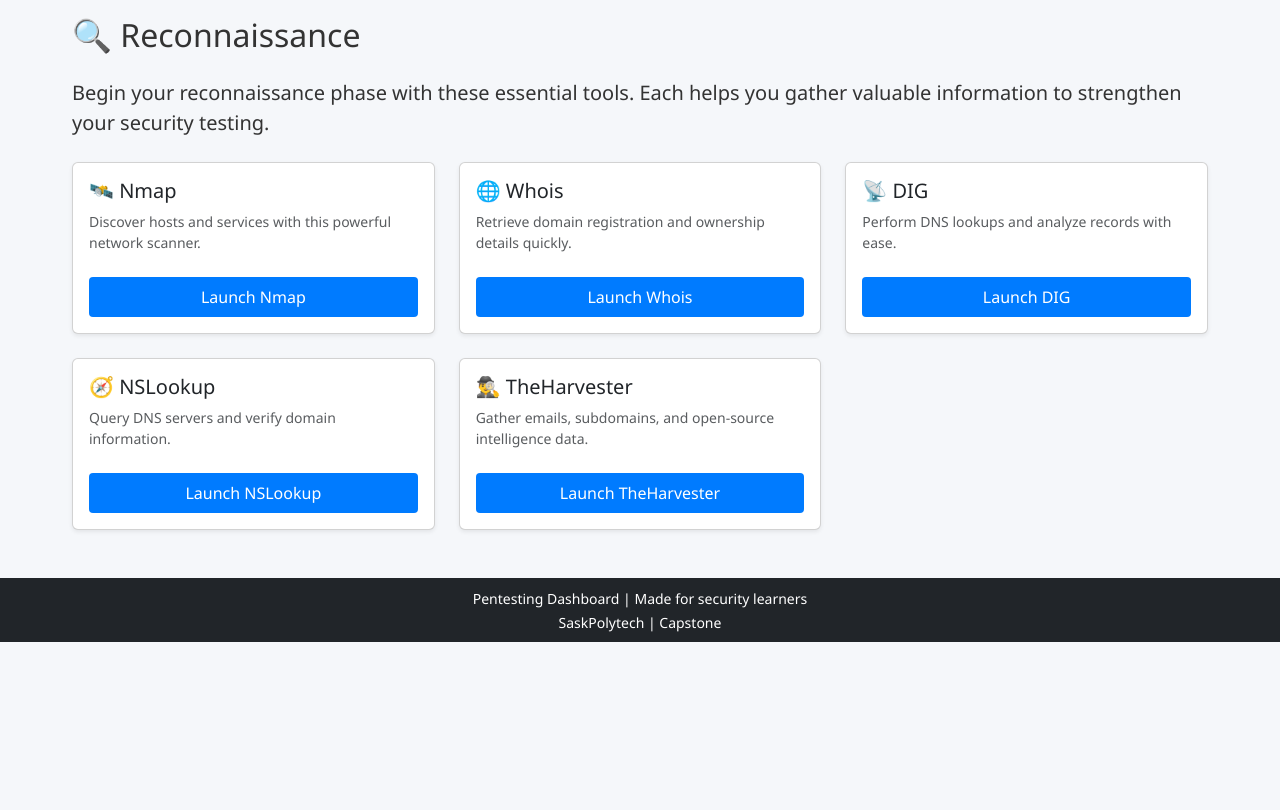
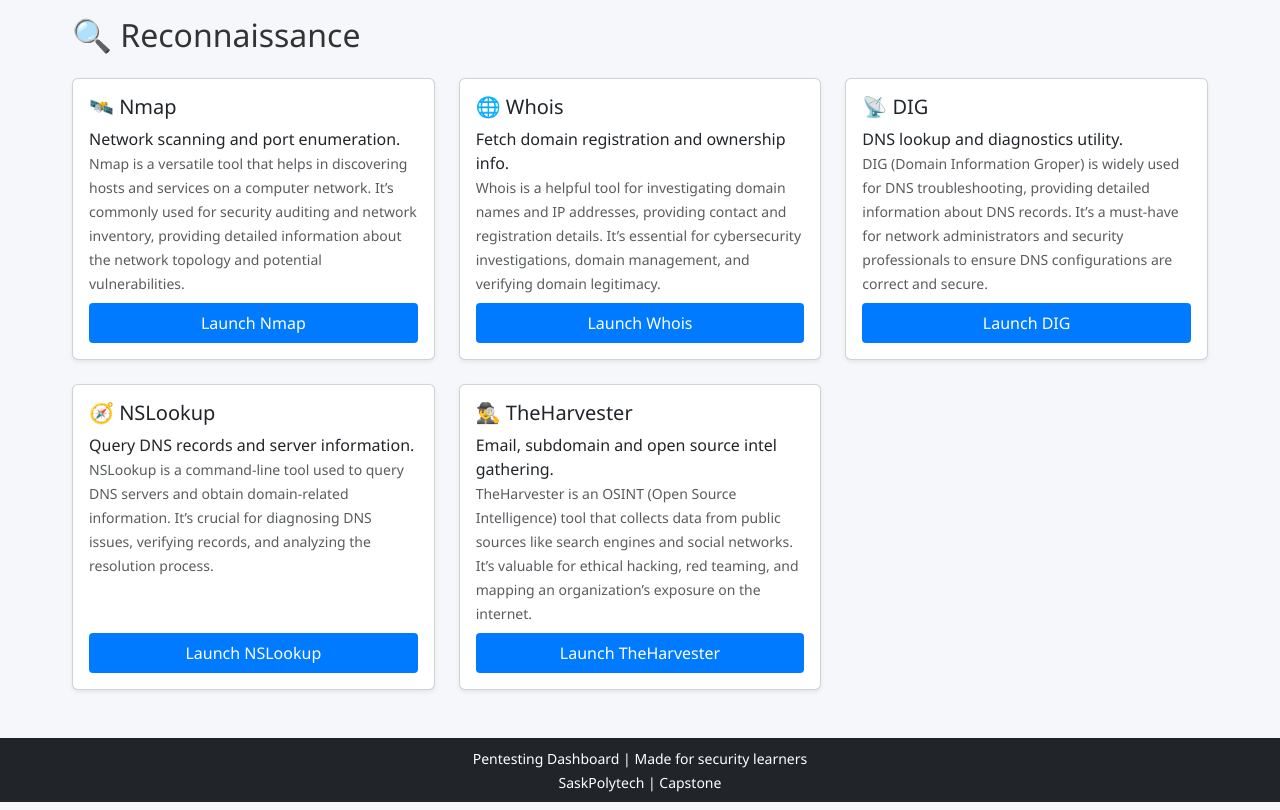
Before and after one commit to abhijeet-2108/Saskpoly_Capstone, a Flask app: page /stage1 in a window 1280 px wide. Shown: the part 104-914 px from the top of the page. Before the commit the page ends 746 px from the top, so only its background shows below. Run offline with Flask 3, Linux system fonts and the light colour scheme.

Commit message:
stage1_update2

```diff
--- a/templates/stage1/index.html
+++ b/templates/stage1/index.html
@@ -11,76 +11,93 @@
 
 <h2 class="mb-4">🔍 Reconnaissance</h2>
 
-<p class="lead mb-4">
-  Begin your reconnaissance phase with these essential tools. Each helps you gather valuable information to strengthen your security testing.
-</p>
-
 <div class="row row-cols-1 row-cols-md-2 row-cols-lg-3 g-4">
 
   <!-- Nmap -->
   <div class="col">
-    <div class="card h-100 shadow-sm d-flex flex-column">
+    <div class="card h-100 shadow-sm">
       <div class="card-body d-flex flex-column">
         <h5 class="card-title">🛰️ Nmap</h5>
-        <p class="card-text text-muted small flex-grow-1">
-          Discover hosts and services with this powerful network scanner.
+        <p class="card-text mb-2">
+          Network scanning and port enumeration.<br>
+          <span class="text-muted small">
+            Nmap is a versatile tool that helps in discovering hosts and services on a computer network.
+            It’s commonly used for security auditing and network inventory, providing detailed information about the network topology and potential vulnerabilities.
+          </span>
         </p>
-        <a href="{{ url_for('main_routes.stage1_nmap') }}" class="btn btn-primary mt-2">Launch Nmap</a>
+        <a href="{{ url_for('main_routes.stage1_nmap') }}" class="btn btn-primary mt-auto">Launch Nmap</a>
       </div>
     </div>
   </div>
 
   <!-- Whois -->
   <div class="col">
-    <div class="card h-100 shadow-sm d-flex flex-column">
+    <div class="card h-100 shadow-sm">
       <div class="card-body d-flex flex-column">
         <h5 class="card-title">🌐 Whois</h5>
-        <p class="card-text text-muted small flex-grow-1">
-          Retrieve domain registration and ownership details quickly.
+        <p class="card-text mb-2">
+          Fetch domain registration and ownership info.<br>
+          <span class="text-muted small">
+            Whois is a helpful tool for investigating domain names and IP addresses, providing contact and registration details.
+            It’s essential for cybersecurity investigations, domain management, and verifying domain legitimacy.
+          </span>
         </p>
-        <a href="{{ url_for('main_routes.stage1_whois') }}" class="btn btn-primary mt-2">Launch Whois</a>
+        <a href="{{ url_for('main_routes.stage1_whois') }}" class="btn btn-primary mt-auto">Launch Whois</a>
       </div>
     </div>
   </div>
 
   <!-- DIG -->
   <div class="col">
-    <div class="card h-100 shadow-sm d-flex flex-column">
+    <div class="card h-100 shadow-sm">
       <div class="card-body d-flex flex-column">
         <h5 class="card-title">📡 DIG</h5>
-        <p class="card-text text-muted small flex-grow-1">
-          Perform DNS lookups and analyze records with ease.
+        <p class="card-text mb-2">
+          DNS lookup and diagnostics utility.<br>
+          <span class="text-muted small">
+            DIG (Domain Information Groper) is widely used for DNS troubleshooting, providing detailed information about DNS records.
+            It’s a must-have for network administrators and security professionals to ensure DNS configurations are correct and secure.
+          </span>
         </p>
-        <a href="{{ url_for('main_routes.stage1_dig') }}" class="btn btn-primary mt-2">Launch DIG</a>
+        <a href="{{ url_for('main_routes.stage1_dig') }}" class="btn btn-primary mt-auto">Launch DIG</a>
       </div>
     </div>
   </div>
 
   <!-- NSLookup -->
   <div class="col">
-    <div class="card h-100 shadow-sm d-flex flex-column">
+    <div class="card h-100 shadow-sm">
       <div class="card-body d-flex flex-column">
         <h5 class="card-title">🧭 NSLookup</h5>
-        <p class="card-text text-muted small flex-grow-1">
-          Query DNS servers and verify domain information.
+        <p class="card-text mb-2">
+          Query DNS records and server information.<br>
+          <span class="text-muted small">
+            NSLookup is a command-line tool used to query DNS servers and obtain domain-related information.
+            It’s crucial for diagnosing DNS issues, verifying records, and analyzing the resolution process.
+          </span>
         </p>
-        <a href="{{ url_for('main_routes.stage1_nslookup') }}" class="btn btn-primary mt-2">Launch NSLookup</a>
+        <a href="{{ url_for('main_routes.stage1_nslookup') }}" class="btn btn-primary mt-auto">Launch NSLookup</a>
       </div>
     </div>
   </div>
 
   <!-- TheHarvester -->
   <div class="col">
-    <div class="card h-100 shadow-sm d-flex flex-column">
+    <div class="card h-100 shadow-sm">
       <div class="card-body d-flex flex-column">
         <h5 class="card-title">🕵️‍♂️ TheHarvester</h5>
-        <p class="card-text text-muted small flex-grow-1">
-          Gather emails, subdomains, and open-source intelligence data.
+        <p class="card-text mb-2">
+          Email, subdomain and open source intel gathering.<br>
+          <span class="text-muted small">
+            TheHarvester is an OSINT (Open Source Intelligence) tool that collects data from public sources like search engines and social networks.
+            It’s valuable for ethical hacking, red teaming, and mapping an organization’s exposure on the internet.
+          </span>
         </p>
-        <a href="{{ url_for('main_routes.stage1_theharvester') }}" class="btn btn-primary mt-2">Launch TheHarvester</a>
+        <a href="{{ url_for('main_routes.stage1_theharvester') }}" class="btn btn-primary mt-auto">Launch TheHarvester</a>
       </div>
     </div>
   </div>
 
 </div>
+
 {% endblock %}
```
Also changed, not shown: templates/stage1/dig.html (+15 -1 lines), templates/stage1/nslookup.html (+15 -0 lines), templates/stage1/theharvester.html (+15 -0 lines), templates/stage1/whois.html (+15 -1 lines).
